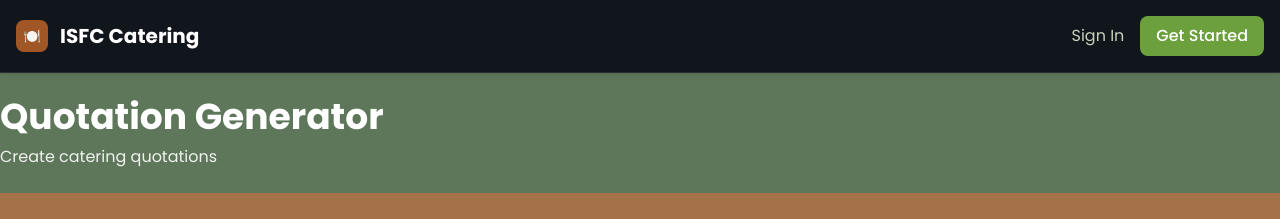
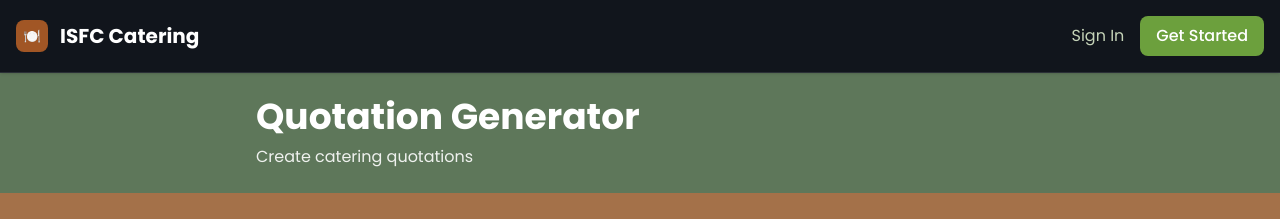
Before and after one commit to skyequack/isfc-frontend, a Next.js app: page /quotations in a window 1280 px wide. Shown: the top 219 px of the page. Built offline with nearby package versions, Linux system fonts and the light colour scheme; no server answers.

Commit message:
fixed the quotation generator

```diff
--- a/src/app/quotations/page.tsx
+++ b/src/app/quotations/page.tsx
@@ -253,7 +253,7 @@ export default function QuotationPage() {
     <div className="min-h-screen transition-colors duration-300 bg-gradient-to-br from-[#a47149] via-[#a47149] to-[#a47149] pl-0 pr-0 pt-4 md:pt-8 pb-4 md:pb-8">
       {/* Full-width header bar */}
       <div className="-mr-0 -mt-4 md:-mt-8 mb-8 bg-[#5e775a] pr-0 py-6 pl-0">
-        <div className="max-w-7xl mx-auto flex justify-between items-start">
+        <div className="w-full pl-64 pr-10">
           <div>
             <h1 className="text-3xl md:text-4xl font-bold mb-2 transition-colors duration-300 text-white">
               Quotation Generator
```
